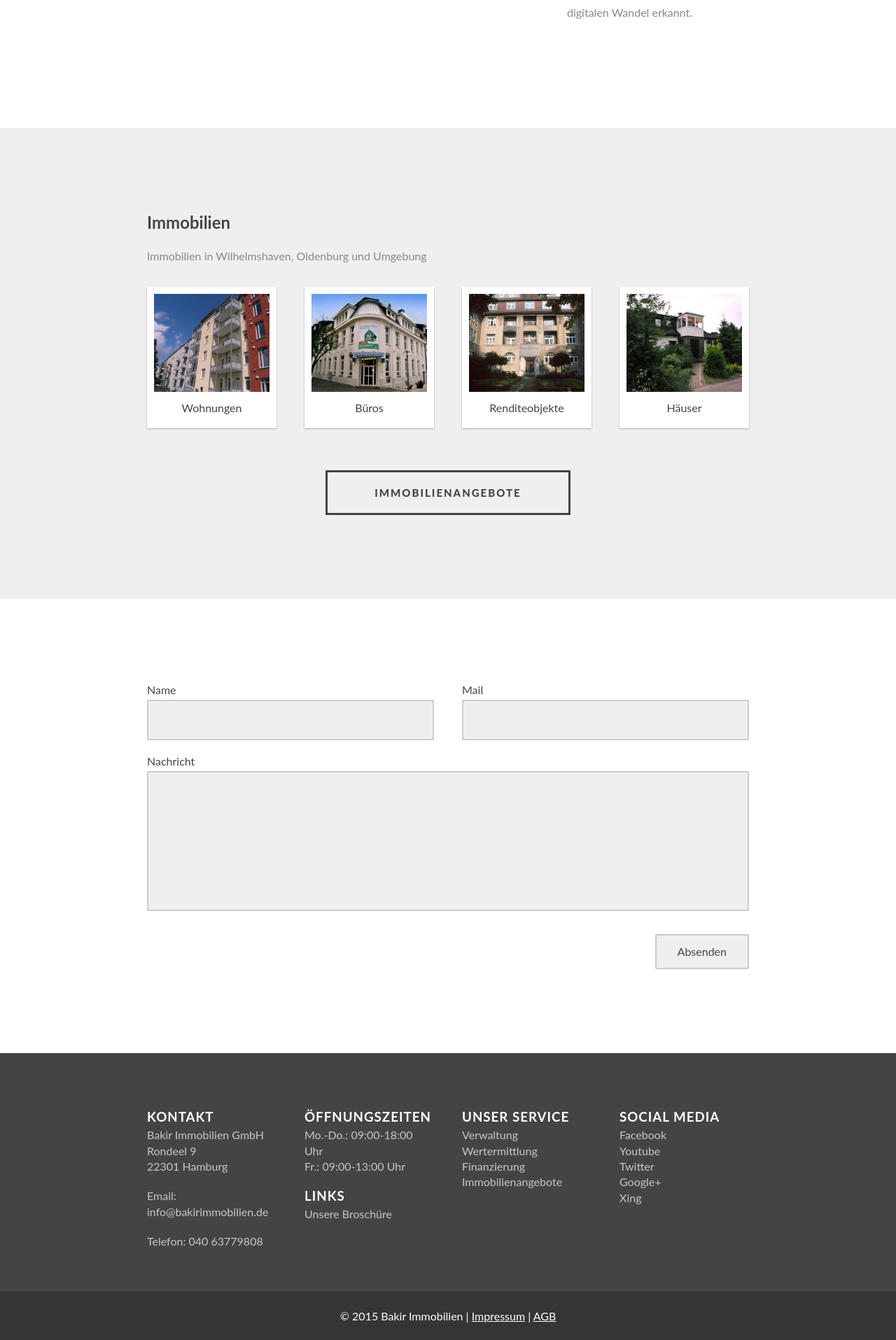
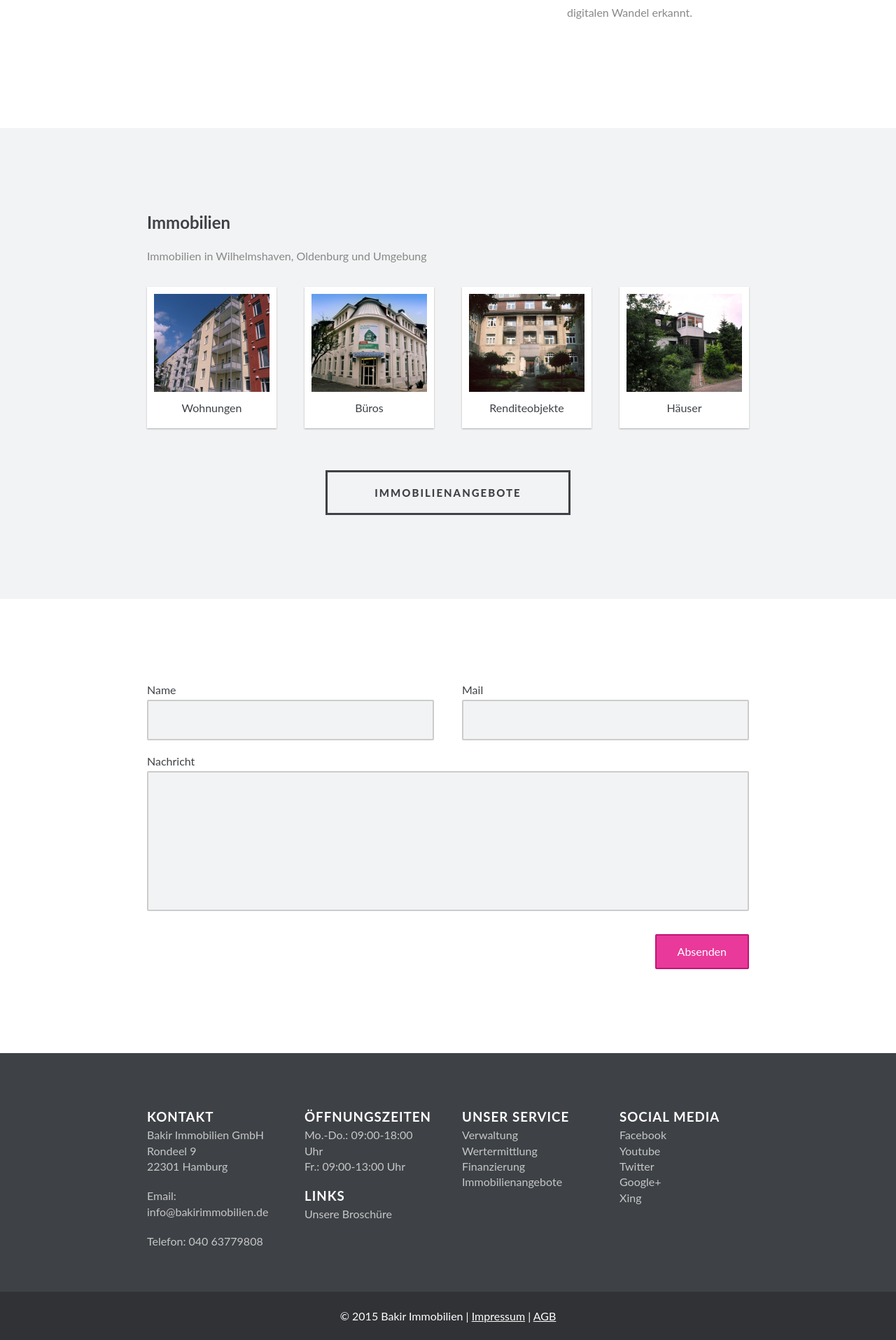
Before and after one commit to bakirnetwork/bakirimmobilien_de, a Jekyll site: the page built from _pages/index.html, in a window 1280 px wide. Shown: the part 1938-3853 px from the top of the page at 70% size. Built offline with Jekyll 4.4.1, drawn with Linux system fonts in a browser that asks for light colours; nearby versions of some CDN libraries; some web fonts are replaced.

Commit message:
Farbverbesserungen

```diff
--- a/assets/css/base/_base.sass
+++ b/assets/css/base/_base.sass
@@ -51,11 +51,13 @@
 
 button
 	padding: 15px 30px
+	color: white
+	background: $accent
+	border-color: darken($accent, 15%)
 
 	&:hover
-		background: $accent
-		color: white
-		border-color: darken($accent, 15%)
+		background: lighten($accent, 6%)
+		border-color: $accent
 
 textarea
 	height: 200px
--- a/assets/css/components/_page.sass
+++ b/assets/css/components/_page.sass
@@ -15,7 +15,7 @@
 		line-height: 2
 
 	h1, h2, h3, h4, h5, h6, strong, b
-		color: #555
+		color: $dark
 
 	*:last-child
 		margin-bottom: 0
--- a/assets/css/main.sass
+++ b/assets/css/main.sass
@@ -3,9 +3,9 @@
 
 $accent: #e9399b
 $grey: #ccc
-$dark: #444
+$dark: #3E4145
 $white1: #fff
-$white2: #efefef
+$white2: #f2f3f4
 
 =cf
 	&:before,
```
